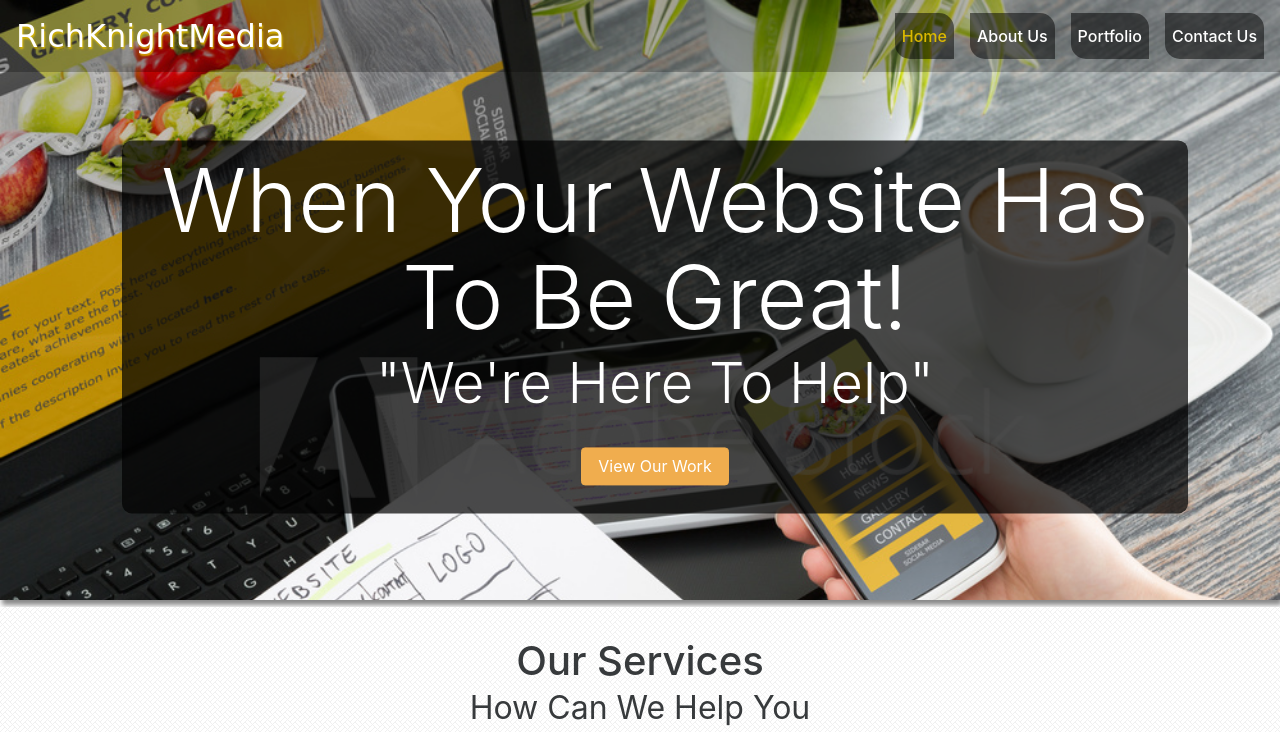
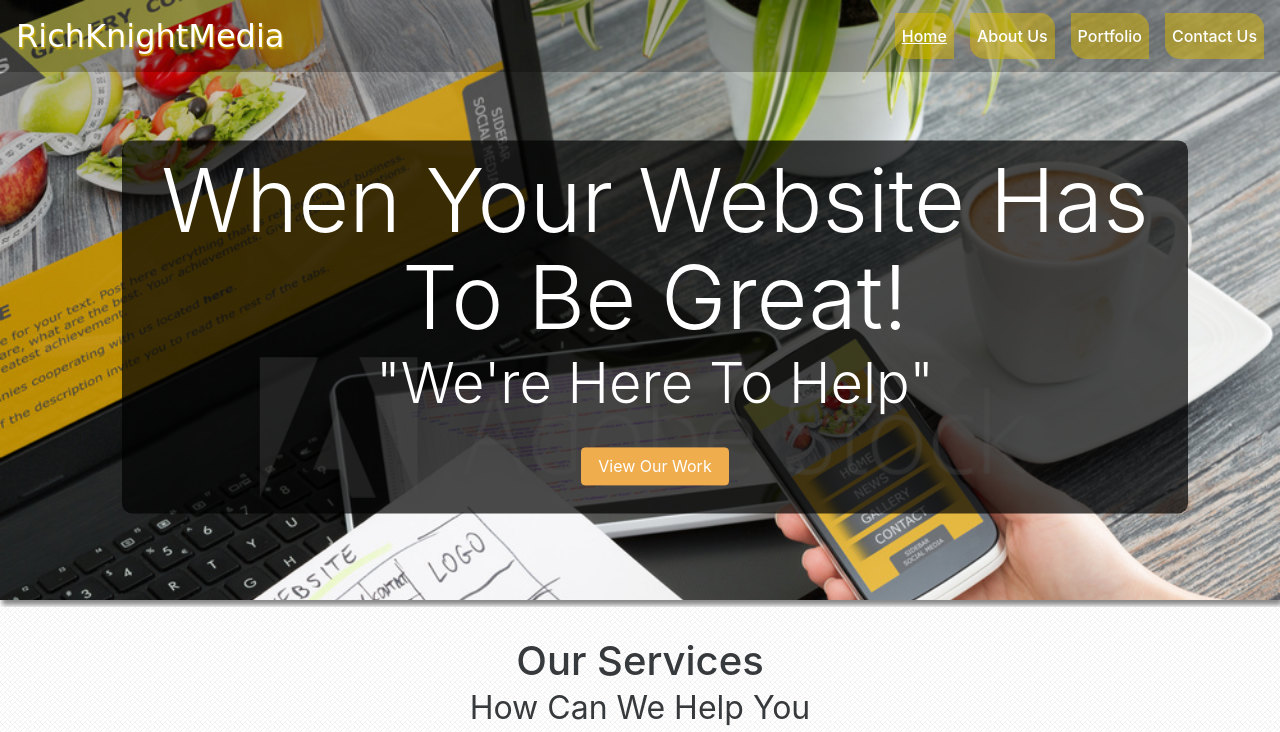
Before and after one commit to kcs2015/RKM, a plain HTML site: page index.html in a window 1280 px wide. In both pictures the pointer is over the item 924 px from the left and 35 px from the top of the page. Shown: the top 732 px of the page. Drawn offline with Linux system fonts and the light colour scheme; a web font is replaced by a local one.

Commit message:
Changed background color of Nav Links

```diff
--- a/assets/css/rkm-styles.css
+++ b/assets/css/rkm-styles.css
@@ -47,15 +47,19 @@ em{
     font-weight: 500;
 }
 #nav-header .nav-item{
-  background-color: rgba(0,0,0,.5);
+  background-color: rgba(219, 184, 0,.5);
     padding: 0px 7px;
     border-radius:0px 15px;
-    margin-top: 5px
+    margin-top: 5px;
+}
+#nav-header .nav-item :hover{
+
+
 }
 
 #nav-header .nav-link:hover{
 
-    color:#dbb800;
+    text-decoration: underline;
 }
 
 #navbar-header-site .navbar-toggler {
```
